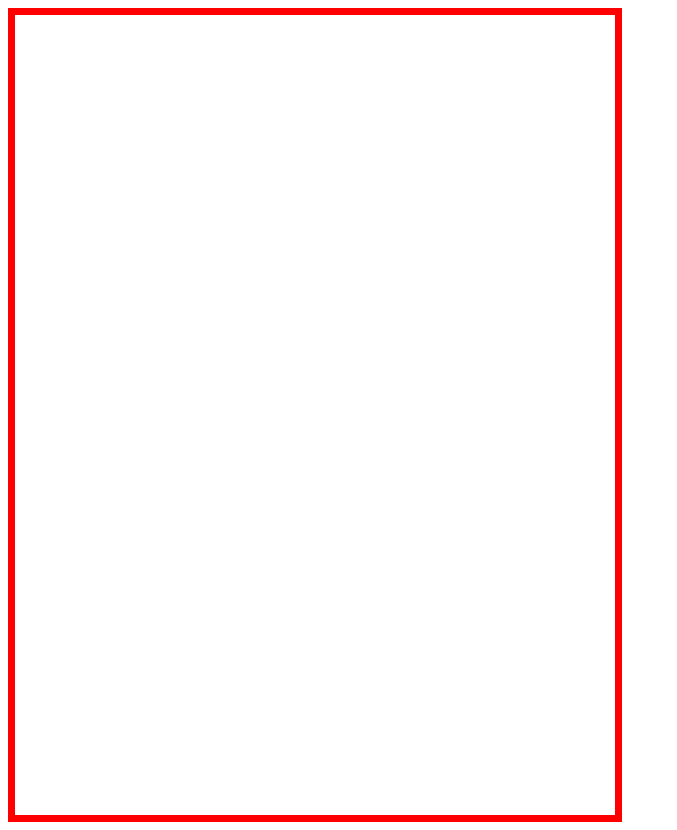
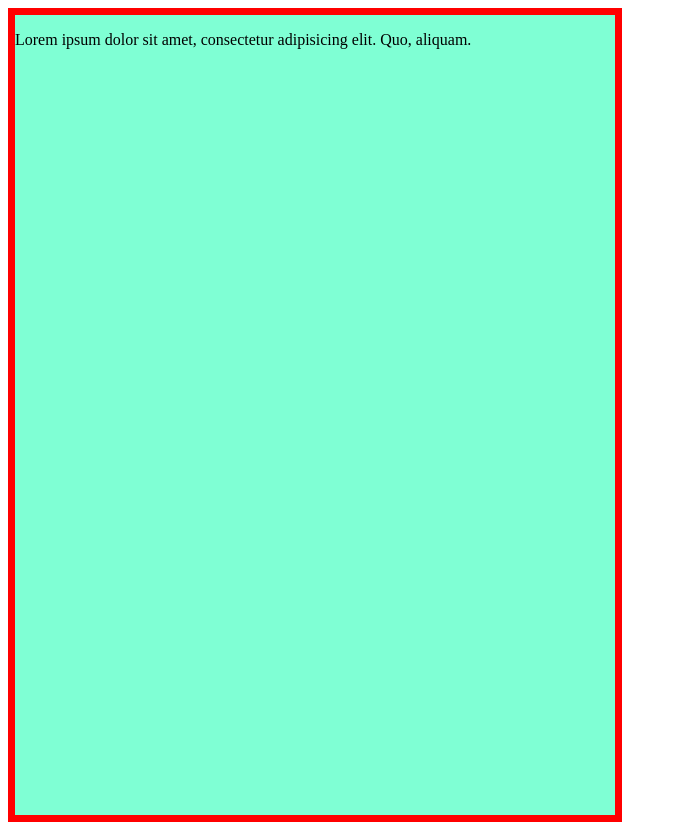
Before and after one commit to augustinas97/intro, a plain HTML site: page index.html in a window 1280 px wide. Shown: the whole page, without its empty margins (0-677 px from the left). Drawn offline with Linux system fonts and the light colour scheme.

Commit message:
change coort

```diff
--- a/index.html
+++ b/index.html
@@ -9,7 +9,7 @@
 </head>
 <body>
     <div class="div">
-
+<p>Lorem ipsum dolor sit amet, consectetur adipisicing elit. Quo, aliquam.</p>
     </div>
 
 </body>
--- a/styles.css
+++ b/styles.css
@@ -2,4 +2,5 @@
     height: 800px;
     width: 600px;
     border: 7px solid red;
+    background-color: aquamarine;
 }
```
